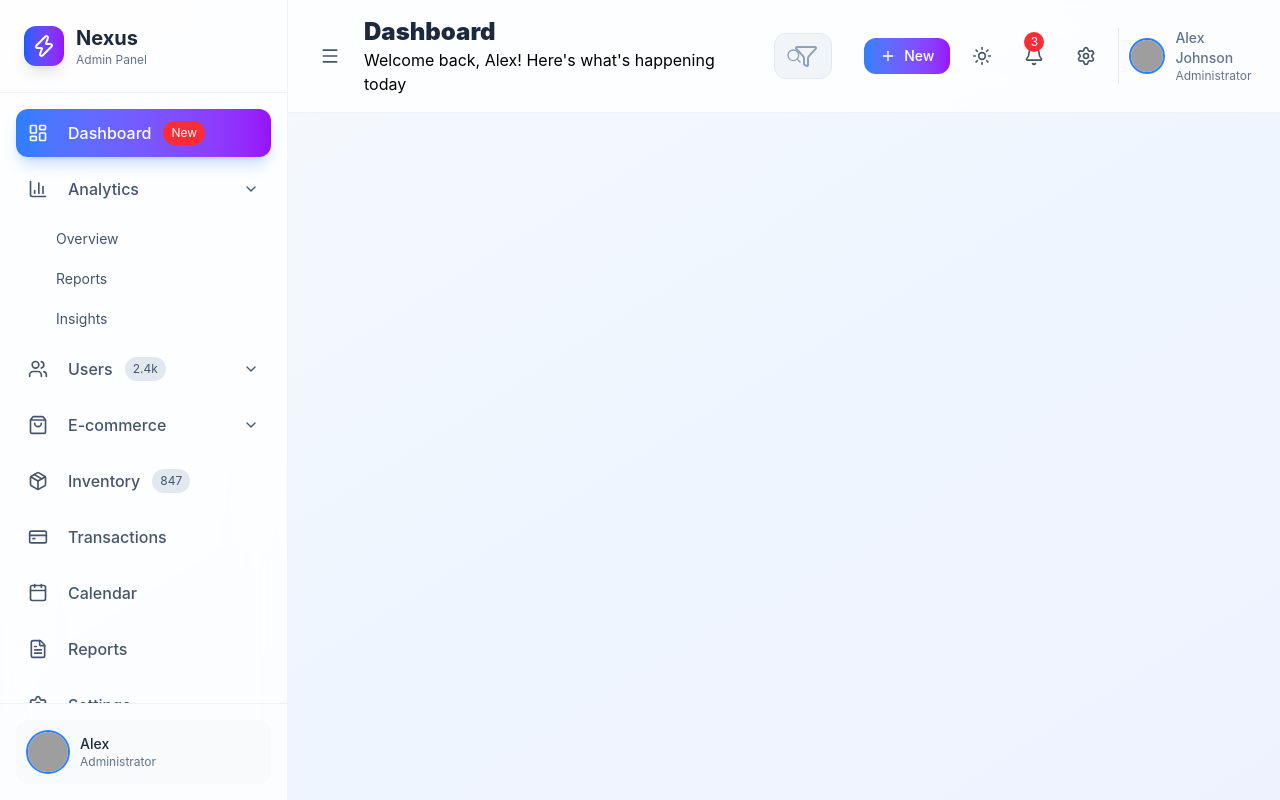
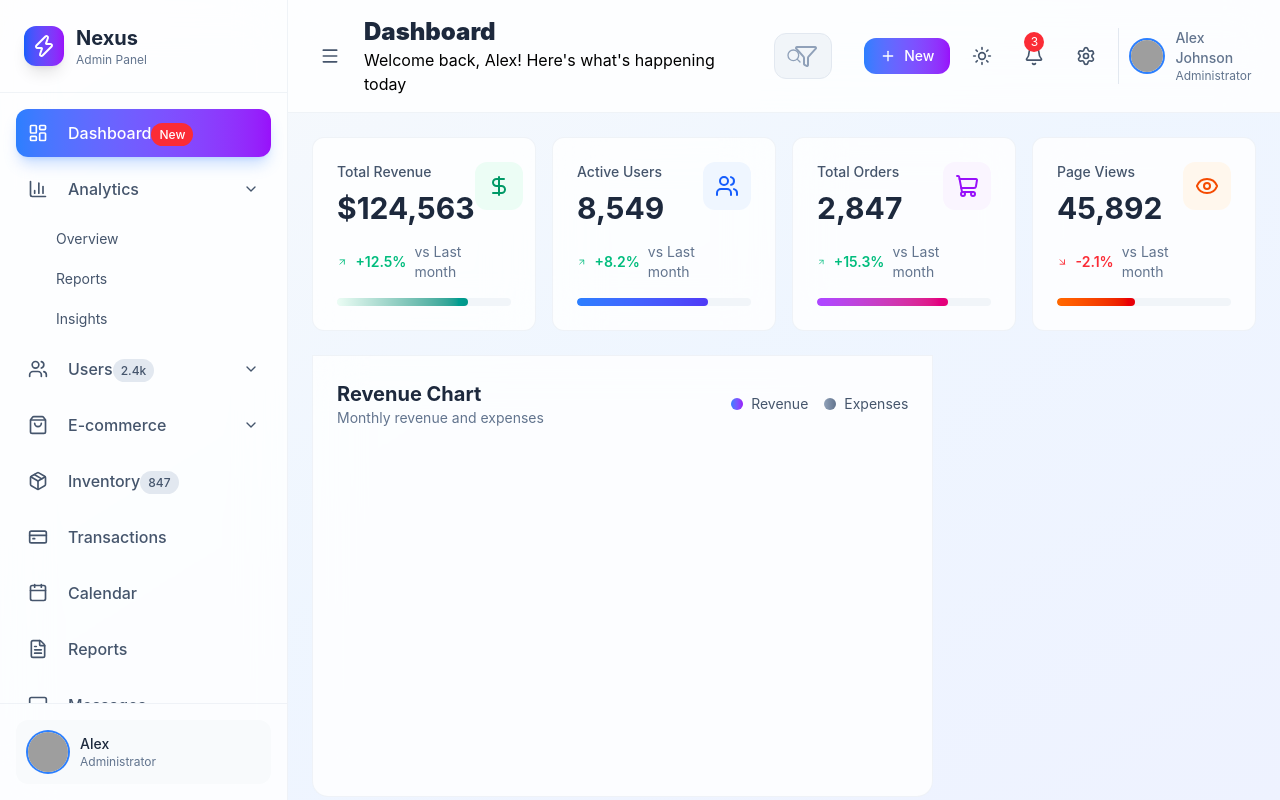
Before and after one commit to dxn-forlearning-xd/dashboard, a React (Vite) app: page / in a window 1280 px wide. Built offline with nearby package versions, Linux system fonts and the light colour scheme; grey boxes are pictures that could not be loaded.

Commit message:
feat: stats section

```diff
--- a/src/App.tsx
+++ b/src/App.tsx
@@ -1,6 +1,7 @@
 import { useState } from 'react';
-import Header from './components/layout/Header';
-import Sidebar from './components/layout/Sidebar';
+import Header from './components/Layout/Header';
+import Sidebar from './components/Layout/Sidebar';
+import Dashboard from './components/Dassboard/Dashboard';
 
 const App = () => {
   const [sideBarCollapsed, setSideBarCollapsed] = useState(false);
@@ -15,7 +16,15 @@
           onPageChange={setCurrentPage}
         />
         <div className="flex-1 flex flex-col overflow-hidden">
-          <Header />
+          <Header
+            sideBarCollapsed={sideBarCollapsed}
+            onToggleSidebar={() => setSideBarCollapsed(!sideBarCollapsed)}
+          />
+          <main className="flex-1 overflow-y-auto bg-transparent">
+            <div className="p-6 space-y-6">
+              {currentPage === 'dashboard' && <Dashboard />}
+            </div>
+          </main>
         </div>
       </div>
     </div>
--- /dev/null
+++ b/src/components/Dassboard/ChartSection.tsx
@@ -0,0 +1,14 @@
+import React from 'react';
+import RevenueChart from './RevenueChart';
+
+const ChartSection = () => {
+  return (
+    <div className="grid grid-cols-1 xl:grid-cols-3 gap-6">
+      <div className="xl:col-span-2">
+        <RevenueChart />
+      </div>
+    </div>
+  );
+};
+
+export default ChartSection;
--- /dev/null
+++ b/src/components/Dassboard/Dashboard.tsx
@@ -0,0 +1,14 @@
+import React from 'react';
+import StatsGrid from './StatsGrid';
+import ChartSection from './ChartSection';
+
+const Dashboard = () => {
+  return (
+    <div className="space-y-6">
+      <StatsGrid />
+      <ChartSection />
+    </div>
+  );
+};
+
+export default Dashboard;
--- /dev/null
+++ b/src/components/Dassboard/RevenueChart.tsx
@@ -0,0 +1,35 @@
+import React from 'react';
+
+const RevenueChart = () => {
+  return (
+    <div className="bg-white/80 dark:bg-slate-900/80 backdrop-blur-xl rounded-b-2xl border border-slate-200/50 dark:border-slate-700/50 p-6">
+      <div className="flex items-center justify-between mb-6">
+        <div>
+          <h3 className="text-xl font-bold text-slate-800 dark:text-white">
+            Revenue Chart
+          </h3>
+          <p className="text-sm text-slate-500 dark:text-slate-400">
+            Monthly revenue and expenses
+          </p>
+        </div>
+        <div className="flex items-center space-x-4">
+          <div className="flex items-center space-x-2">
+            <div className="w-3 h-3 bg-linear-to-r from-blue-500 to-purple-600 rounded-full"></div>
+            <div className="text-sm text-slate-600 dark:text-slate-400">
+              <span>Revenue</span>
+            </div>
+          </div>
+          <div className="flex items-center space-x-2">
+            <div className="w-3 h-3 bg-linear-to-r from-slate-400 to-slate-500 rounded-full"></div>
+            <div className="text-sm text-slate-600 dark:text-slate-400">
+              <span>Expenses</span>
+            </div>
+          </div>
+        </div>
+      </div>
+      <div className="h-80"></div>
+    </div>
+  );
+};
+
+export default RevenueChart;
--- /dev/null
+++ b/src/components/Dassboard/StatsGrid.tsx
@@ -0,0 +1,105 @@
+import {
+  ArrowDownRight,
+  ArrowRight,
+  ArrowUpRight,
+  DollarSign,
+  Eye,
+  ShoppingCart,
+  Users,
+} from 'lucide-react';
+import React from 'react';
+const stats = [
+  {
+    title: 'Total Revenue',
+    value: '$124,563',
+    change: '+12.5%',
+    trend: 'up',
+    icon: DollarSign,
+    color: 'from-emerald-50 to-teal-600',
+    bgColor: 'bg-emerald-50 dark:bg-emerald-900/20',
+    textColor: 'text-emerald-600 dark:text-emerald-400',
+  },
+  {
+    title: 'Active Users',
+    value: '8,549',
+    change: '+8.2%',
+    trend: 'up',
+    icon: Users,
+    color: 'from-blue-500 to-indigo-600',
+    bgColor: 'bg-blue-50 dark:bg-blue-900/20',
+    textColor: 'text-blue-600 dark:text-blue-400',
+  },
+  {
+    title: 'Total Orders',
+    value: '2,847',
+    change: '+15.3%',
+    trend: 'up',
+    icon: ShoppingCart,
+    color: 'from-purple-500 to-pink-600',
+    bgColor: 'bg-purple-50 dark:bg-purple-900/20',
+    textColor: 'text-purple-600 dark:text-purple-400',
+  },
+  {
+    title: 'Page Views',
+    value: '45,892',
+    change: '-2.1%',
+    trend: 'down',
+    icon: Eye,
+    color: 'from-orange-500 to-red-600',
+    bgColor: 'bg-orange-50 dark:bg-orange-900/20',
+    textColor: 'text-orange-600 dark:text-orange-400',
+  },
+];
+const StatsGrid = () => {
+  return (
+    <div className="grid grid-cols-1 md:grid-cols-2 xl:grid-cols-4 gap-4">
+      {stats.map((stats, index) => {
+        return (
+          <div
+            className="bg-white/80 dark:bg-slate-900/80 backdrop-blur-xl rounded-xl p-6 border border-slate-200/50 dark:border-slate-700/50 hover:shadow-xl hover:shadow-slate-200/20 dark:hover:shadow-slate-900/20 transition-all duration-300 group"
+            key={index}
+          >
+            <div className="flex items-start justify-between">
+              <div className="flex-1">
+                <p className="text-sm font-medium text-slate-600 dark:text-slate-400 mb-2">
+                  {stats.title}
+                </p>
+                <p className="text-3xl font-bold text-slate-800 dark:text-white mb-4">
+                  {stats.value}
+                </p>
+                <div className="flex items-center space-x-2 dark:text-white">
+                  {stats.trend === 'up' ? (
+                    <ArrowUpRight className="w-4 h-4 text-emerald-500" />
+                  ) : (
+                    <ArrowDownRight className="w-4 h-4 text-red-500" />
+                  )}
+                  <span
+                    className={`text-sm font-semibold ${stats.trend === 'up' ? 'text-emerald-500' : 'text-red-500'}`}
+                  >
+                    {stats.change}
+                  </span>
+                  <span className="text-sm text-slate-500 dark:text-slate-400">
+                    vs Last month
+                  </span>
+                </div>
+              </div>
+              <div
+                className={`p-3 rounded-xl ${stats.bgColor}group-hover:scale-110 transition-all duration-200`}
+              >
+                {<stats.icon className={`w-6 h-6 ${stats.textColor}`} />}
+              </div>
+            </div>
+            <div className="mt-4 h-2 bg-slate-100 dark:bg-slate-800 rounded-full overflow-hidden">
+              <div
+                className={`h-full bg-linear-to-r rounded-full transition-all duration-100 ${stats.color}`}
+                style={{ width: stats.trend === 'up' ? '75%' : '45%' }}
+              ></div>
+            </div>
+          </div>
+        );
+      })}
+    </div>
+  );
+};
+
+export default StatsGrid;
--- a/src/components/layout/Header.tsx
+++ b/src/components/layout/Header.tsx
@@ -10,12 +10,20 @@
 } from 'lucide-react';
 import React from 'react';
 
-const Header = () => {
+interface HeaderProps {
+  sideBarCollapsed: boolean;
+  onToggleSidebar: () => void;
+}
+
+const Header = ({ sideBarCollapsed, onToggleSidebar }: HeaderProps) => {
   return (
     <div className="bg-white/80 dark:bg-slate-900/80 backdrop-blur-xl border-b border-slate-200/50 dark:border-slate-700/50 px-6 py-4">
       <div className="flex items-center justify-between">
         <div className="flex items-center space-x-4">
-          <button className="p-2 rounded-lg text-slate-600 dark:text-slate-300 hover:bg-slate-100 dark:hover:bg-slate-800 transtion-colors">
+          <button
+            className="p-2 rounded-lg text-slate-600 dark:text-slate-300 hover:bg-slate-100 dark:hover:bg-slate-800 transtion-colors"
+            onClick={onToggleSidebar}
+          >
             <Menu className="w-5 h-5" />
           </button>
           <div className="hidden md:block">
--- a/src/components/layout/Sidebar.tsx
+++ b/src/components/layout/Sidebar.tsx
@@ -75,6 +75,11 @@
     label: 'Reports',
   },
   {
+    id: 'messages',
+    icon: MessageSquare,
+    label: 'Messages',
+  },
+  {
     id: 'settings',
     icon: Settings,
     label: 'Settings',
@@ -106,7 +111,7 @@
   return (
     <>
       <div
-        className={`${collapsed ? 'w-20' : 'w-72'} transition duration-300 ease-in-out bg-white/80 dark:bg-slate-900/80 backdrop-blur-xl border-r border-slate-200/50 dark:border-slate-700/50 flex flex-col relative z-10`}
+        className={`${collapsed ? 'w-20' : 'w-72'} transition-all duration-300 ease-in-out bg-white/80 dark:bg-slate-900/80 backdrop-blur-xl border-r border-slate-200/50 dark:border-slate-700/50 flex flex-col relative z-10`}
       >
         <div className="p-6 border-b border-slate-200/50 dark:border-slate-700/50">
           <div className="flex items-center space-x-3">
@@ -145,12 +150,10 @@
                 >
                   <div className="flex items-center space-x-3">
                     <item.icon className={`w-5 h-5 dark:text-white`} />
+                    {!collapsed && (
                       <>
-                      {!collapsed && (
                         <span className="font-medium ml-2 dark:text-white">
                           {item.label}
-                        </span>
-                      )}
                           {item.badge && (
                             <span className="px-2 py-1 text-xs bg-red-500 text-white rounded-full">
                               {item.badge}
@@ -161,7 +164,9 @@
                               {item.count}
                             </span>
                           )}
+                        </span>
                       </>
+                    )}
                   </div>
 
                   {!collapsed && item.submenu && (
```
Lines whose indentation alone changed are shown as unchanged.
